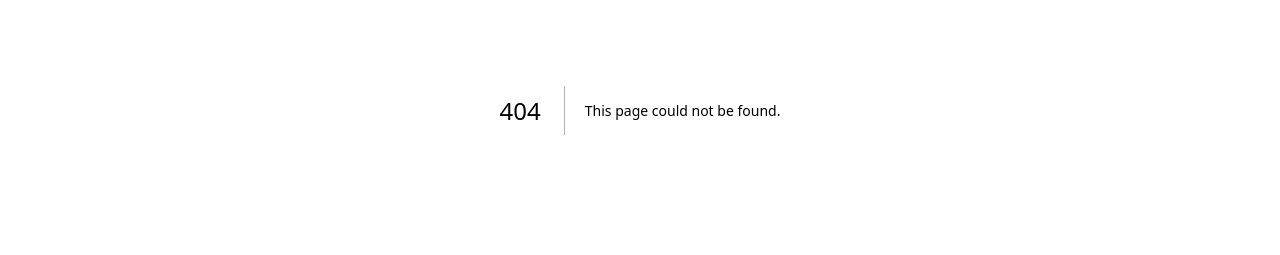
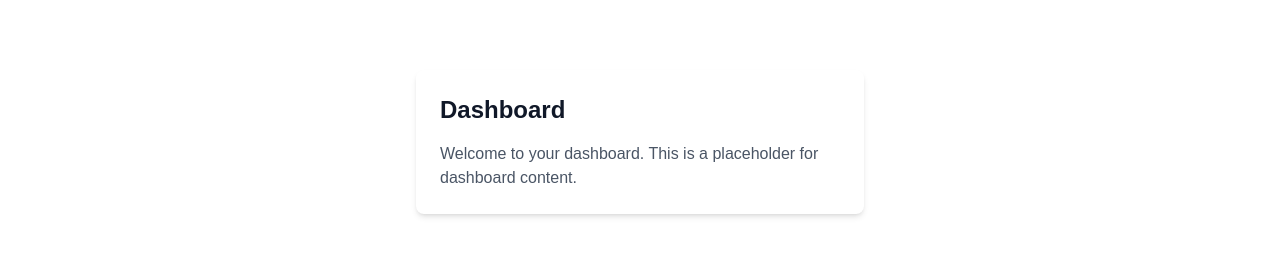
Before and after one commit to beforeAW/habit-tracker, a Next.js app: page /dashboard in a window 1280 px wide. Before the commit this address had no page. Shown: the part 355-610 px from the top of the page. Built offline with nearby package versions, Linux system fonts and the light colour scheme.

Commit message:
add protected routes

```diff
--- /dev/null
+++ b/app/(protected)/dashboard/page.tsx
@@ -0,0 +1,10 @@
+export default function Dashboard() {
+    return (
+        <div className="flex items-center justify-center min-h-screen">
+            <div className="w-full max-w-md p-6 bg-white rounded-lg shadow-md">
+                <h2 className="text-2xl font-bold mb-4 text-gray-900">Dashboard</h2>
+                <p className="text-gray-600">Welcome to your dashboard. This is a placeholder for dashboard content.</p>
+            </div>
+        </div>
+    );
+}
--- /dev/null
+++ b/app/(protected)/habits/page.tsx
@@ -0,0 +1,10 @@
+export default function Habits() {
+    return (
+        <div className="flex items-center justify-center min-h-screen">
+            <div className="w-full max-w-md p-6 bg-white rounded-lg shadow-md">
+                <h2 className="text-2xl font-bold mb-4 text-gray-900">Habits</h2>
+                <p className="text-gray-600">This is a placeholder for habits-related content.</p>
+            </div>
+        </div>
+    );
+}
--- /dev/null
+++ b/app/(protected)/layout.tsx
@@ -0,0 +1,11 @@
+import React from 'react';
+
+const ProtectedLayout = ({ children }: { children: React.ReactNode }) => {
+    return (
+        <main className="mx-auto max-w-7xl px-4 sm:px-6 lg:px-8 py-8">
+            {children}
+        </main>
+    );
+};
+
+export default ProtectedLayout;
--- /dev/null
+++ b/app/(protected)/tasks/page.tsx
@@ -0,0 +1,10 @@
+export default function Tasks() {
+    return (
+        <div className="flex items-center justify-center min-h-screen">
+            <div className="w-full max-w-md p-6 bg-white rounded-lg shadow-md">
+                <h2 className="text-2xl font-bold mb-4 text-gray-900">Tasks</h2>
+                <p className="text-gray-600">This is a placeholder for tasks-related content.</p>
+            </div>
+        </div>
+    );
+}
```
